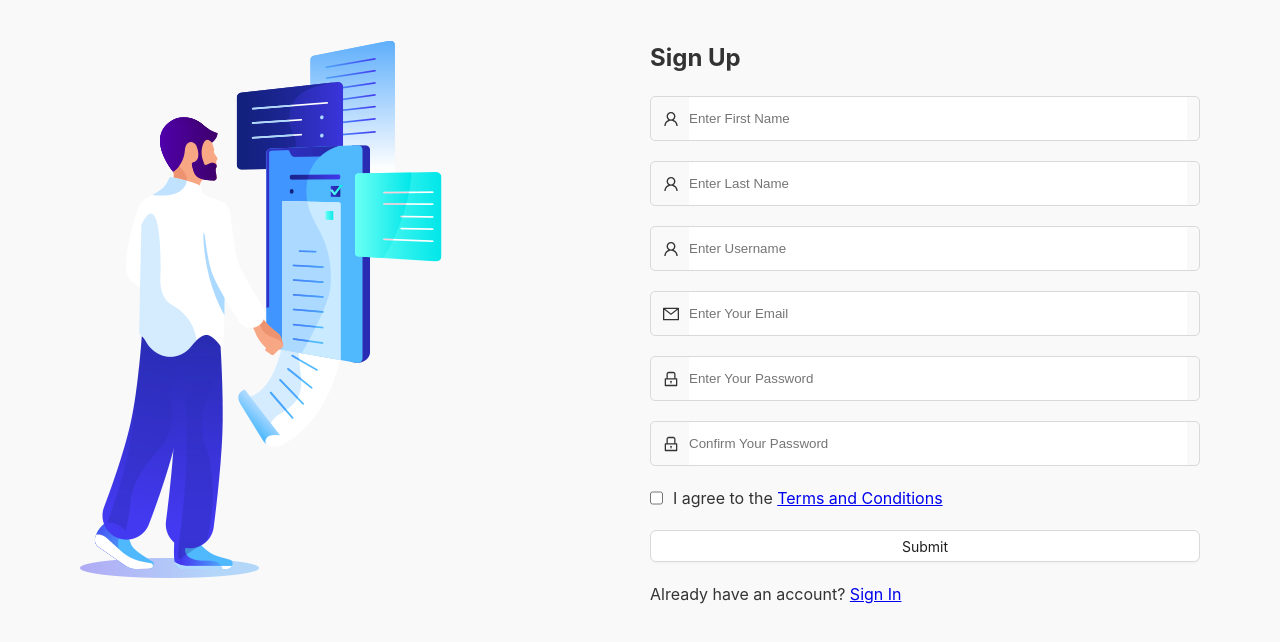
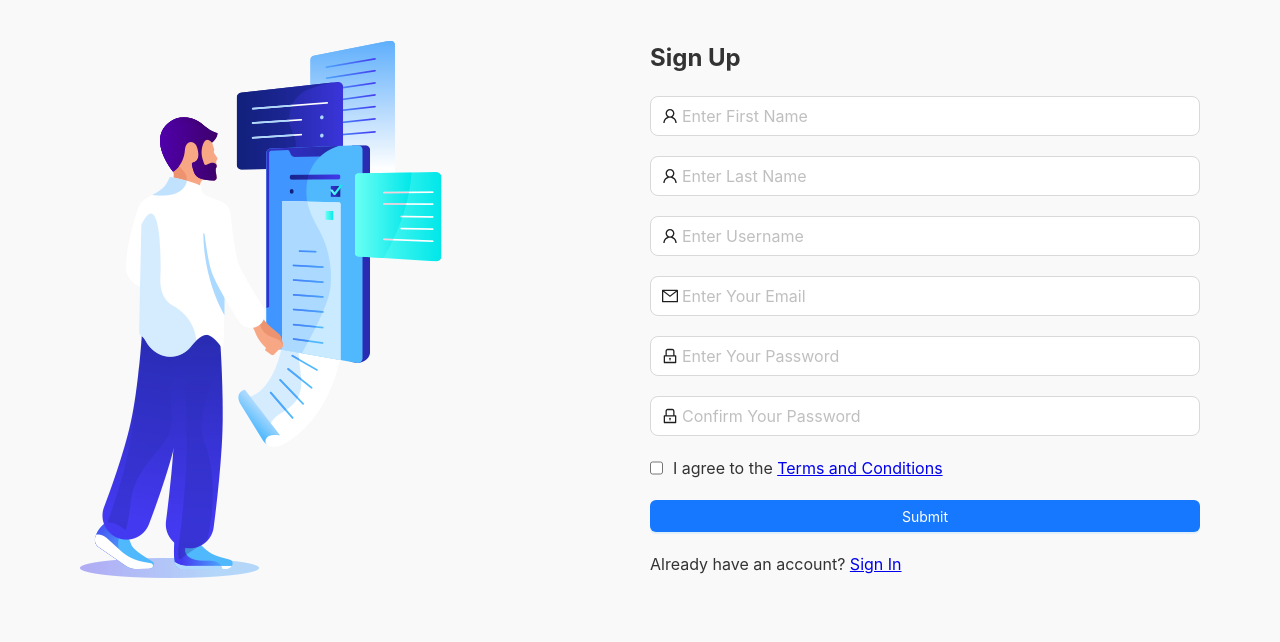
Before and after one commit to TrungNguyen1811/todo-list-app, a React (Vite) app: page /sign-up in a window 1280 px wide. Shown: the top 642 px of the page. Built offline with nearby package versions, Linux system fonts and the light colour scheme.

Commit message:
feat(sign-up): create feature signup

```diff
--- a/src/pages/SignUp/SignUp.jsx
+++ b/src/pages/SignUp/SignUp.jsx
@@ -1,19 +1,21 @@
 import { LockOutlined, MailOutlined, UserOutlined } from "@ant-design/icons";
 import "./SignUp.scss";
 import { Button } from "antd";
+import { useDispatch, useSelector } from "react-redux";
+import { useFormik } from "formik";
+import * as Yup from "yup";
+import { createUserRequest } from "@/sagas/users/userSlice";
+import { Alert } from "antd";
+import { useState } from "react";
+import { Input } from "antd";
 
-export function SignUp() {
 const fields = [
   {
     name: "firstName",
     placeholder: "Enter First Name",
     icon: <UserOutlined />,
   },
-    {
-      name: "lastName",
-      placeholder: "Enter Last Name",
-      icon: <UserOutlined />,
-    },
+  { name: "lastName", placeholder: "Enter Last Name", icon: <UserOutlined /> },
   { name: "username", placeholder: "Enter Username", icon: <UserOutlined /> },
   {
     name: "email",
@@ -35,6 +37,60 @@ export function SignUp() {
   },
 ];
 
+const validationSchema = Yup.object({
+  firstName: Yup.string().required("First Name is required"),
+  lastName: Yup.string().required("Last Name is required"),
+  username: Yup.string().required("Username is required"),
+  email: Yup.string().email("Invalid email").required("Email is required"),
+  password: Yup.string()
+    .min(6, "Password too short")
+    .required("Password is required"),
+  confirmPassword: Yup.string()
+    .oneOf([Yup.ref("password"), null], "Passwords must match")
+    .required("Confirm Password is required"),
+  terms: Yup.boolean().oneOf([true], "You must accept the Terms"),
+});
+
+export function SignUp() {
+  const dispatch = useDispatch();
+  const { loading, error } = useSelector((state) => state.user);
+  const [success, setSuccess] = useState(false);
+
+  const formik = useFormik({
+    initialValues: {
+      firstName: "",
+      lastName: "",
+      username: "",
+      email: "",
+      password: "",
+      confirmPassword: "",
+      terms: false,
+    },
+    validationSchema,
+    onSubmit: (values, { resetForm }) => {
+      const { confirmPassword, ...userData } = values;
+      dispatch(createUserRequest(userData));
+      resetForm();
+    },
+  });
+
+  const renderField = ({ name, placeholder, type = "text", icon }) => (
+    <div key={name}>
+      <div>
+        <Input
+          type={type}
+          size={"large"}
+          placeholder={placeholder}
+          {...formik.getFieldProps(name)}
+          prefix={icon}
+        />
+      </div>
+      {formik.touched[name] && formik.errors[name] && (
+        <span className="error-message">{formik.errors[name]}</span>
+      )}
+    </div>
+  );
+
   return (
     <div className="sign-up-page container">
       <section>
@@ -46,24 +102,37 @@ export function SignUp() {
 
       <section className="form-section">
         <h1>Sign Up</h1>
-        <form className="form-sign-up">
-          {fields.map(({ name, placeholder, type = "text", icon }) => (
-            <div key={name}>
-              <div className="input-group">
-                {icon}
-                <input type={type} placeholder={placeholder} />
-              </div>
-            </div>
-          ))}
+        <form className="form-sign-up" onSubmit={formik.handleSubmit}>
+          {fields.map(renderField)}
 
           <div className="checkbox-group">
-            <input type="checkbox" />
+            <input
+              type="checkbox"
+              {...formik.getFieldProps("terms")}
+              checked={formik.values.terms}
+            />
             <p>
               I agree to the <a href="#">Terms and Conditions</a>
             </p>
           </div>
+          {formik.touched.terms && formik.errors.terms && (
+            <span className="error-message">{formik.errors.terms}</span>
+          )}
 
-          <Button>Submit</Button>
+          {error && (
+            <div className="error-message">
+              <p>{error}</p>
+            </div>
+          )}
+
+          <Button
+            htmlType="submit"
+            type="primary"
+            disabled={loading}
+            loading={loading}
+          >
+            {loading ? "Submitting..." : "Submit"}
+          </Button>
 
           <div>
             <p>
--- /dev/null
+++ b/src/sagas/users/userSaga.js
@@ -0,0 +1,22 @@
+import { takeEvery, call, put } from "redux-saga/effects";
+
+import {
+  createUserSuccess,
+  createUserFailure,
+  createUserRequest,
+} from "./userSlice";
+
+import USERS_API from "@/services/users";
+
+function* handleCreateUser(action) {
+  try {
+    const newUser = yield call(USERS_API.post, action.payload);
+    yield put(createUserSuccess(newUser));
+  } catch (error) {
+    yield put(createUserFailure(error.message));
+  }
+}
+
+export default function* userSaga() {
+  yield takeEvery(createUserRequest.type, handleCreateUser);
+}
--- /dev/null
+++ b/src/sagas/users/userSlice.js
@@ -0,0 +1,45 @@
+import { createSlice } from "@reduxjs/toolkit";
+
+const userSlice = createSlice({
+  name: "user",
+  initialState: {
+    listUser: [],
+    loading: false,
+    error: null,
+  },
+  reducers: {
+    getUserInfoRequest: (state) => {
+      state.loading = true;
+    },
+    getUserInfoSuccess: (state, action) => {
+      state.loading = false;
+      state.listUser = action.payload;
+    },
+    getUserInfoFailure: (state, action) => {
+      state.loading = false;
+      state.error = action.payload;
+    },
+
+    createUserRequest: (state) => {
+      state.loading = true;
+    },
+    createUserSuccess: (state, action) => {
+      state.loading = false;
+      state.listUser.push(action.payload);
+    },
+    createUserFailure: (state, action) => {
+      state.loading = false;
+      state.error = action.payload;
+    },
+  },
+});
+
+export const {
+  getUserInfoRequest,
+  getUserInfoSuccess,
+  getUserInfoFailure,
+  createUserRequest,
+  createUserSuccess,
+  createUserFailure,
+} = userSlice.actions;
+export default userSlice.reducer;
--- a/src/store/rootReducer.js
+++ b/src/store/rootReducer.js
@@ -1,8 +1,10 @@
-import { combineReducers } from 'redux'
-import taskReducer from '@/sagas/task/taskSlice'
+import { combineReducers } from "redux";
+import taskReducer from "@/sagas/task/taskSlice";
+import userReducer from "@/sagas/users/userSlice";
 
 const rootReducer = combineReducers({
   task: taskReducer,
-})
+  user: userReducer,
+});
 
-export default rootReducer
+export default rootReducer;
--- a/src/store/rootSaga.js
+++ b/src/store/rootSaga.js
@@ -1,9 +1,10 @@
-import { all } from 'redux-saga/effects'
-import taskSaga from '../sagas/task/taskSaga'
+import { all } from "redux-saga/effects";
+import taskSaga from "../sagas/task/taskSaga";
+import userSaga from "../sagas/users/userSaga";
 
 // Root saga
 function* rootSaga() {
-  yield all([taskSaga()])
+  yield all([taskSaga(), userSaga()]);
 }
 
-export default rootSaga
+export default rootSaga;
--- a/src/store/store.js
+++ b/src/store/store.js
@@ -1,17 +1,16 @@
-import { configureStore } from '@reduxjs/toolkit'
-import createSagaMiddleware from 'redux-saga'
+import { configureStore } from "@reduxjs/toolkit";
+import createSagaMiddleware from "redux-saga";
+import rootSaga from "./rootSaga";
+import rootReducer from "./rootReducer";
 
-import rootSaga from './rootSaga'
-import rootReducer from './rootReducer'
-
-const sagaMiddleware = createSagaMiddleware()
+const sagaMiddleware = createSagaMiddleware();
 
 const store = configureStore({
   reducer: rootReducer,
   middleware: (getDefaultMiddleware) =>
     getDefaultMiddleware().concat(sagaMiddleware),
-})
+});
 
-sagaMiddleware.run(rootSaga)
+sagaMiddleware.run(rootSaga);
 
-export default store
+export default store;
```
Also changed, not shown: src/pages/HomePage/HomePage.jsx (+5 -5 lines), src/sagas/task/taskSaga.js (+19 -19 lines), src/sagas/task/taskSlice.js (+25 -26 lines). Lines whose indentation alone changed are shown as unchanged.
